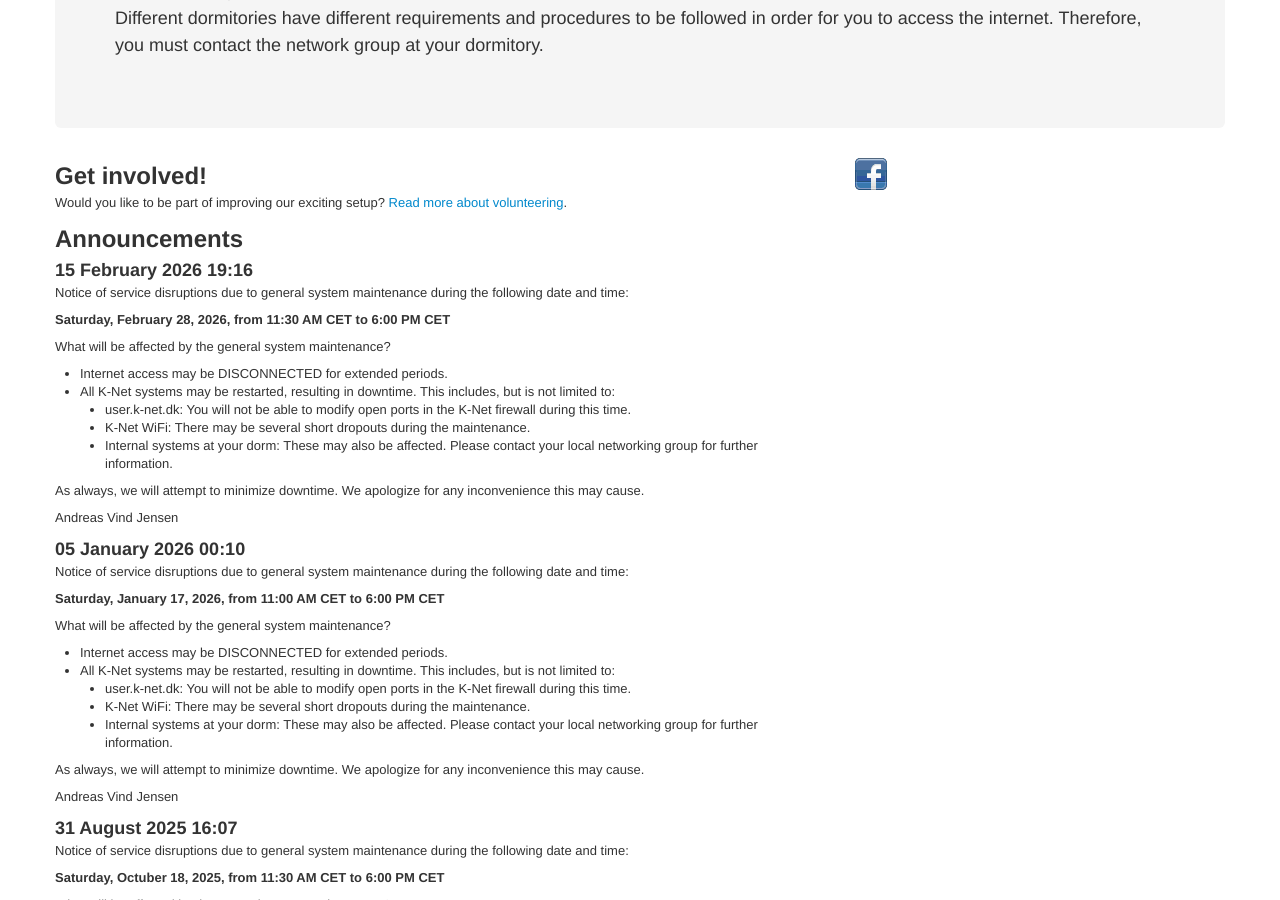
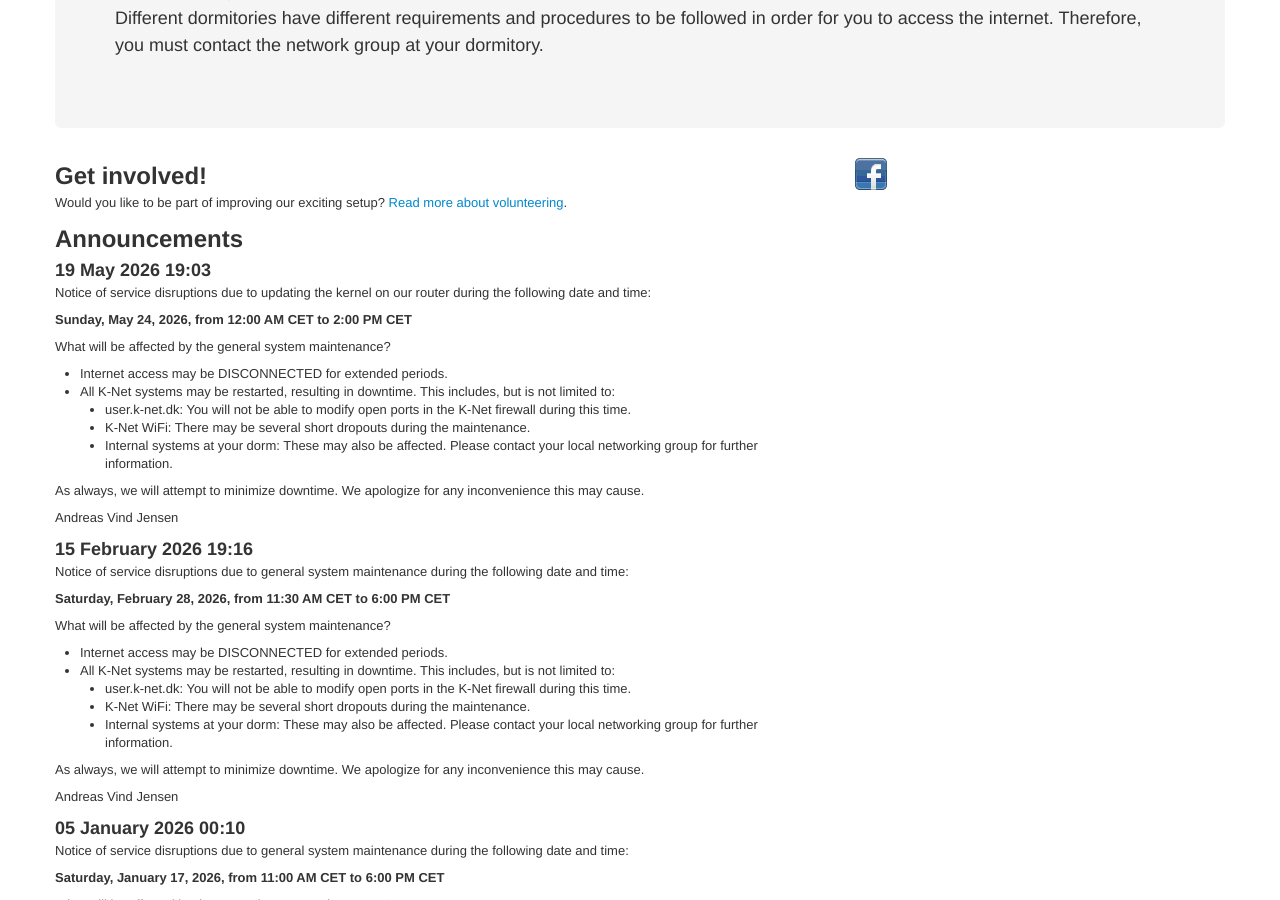
Before and after one commit to knetsystem/homepage, a Jekyll site: the page built from index.markdown, in a window 1280 px wide and 900 px high, scrolled down 328 px. Built offline with Jekyll 4.4.1, drawn with Linux system fonts in a browser that asks for light colours.

Commit message:
Add service disruption notice for May 24, 2026
Added announcement for service disruptions due to kernel updates.

```diff
--- a/index.markdown
+++ b/index.markdown
@@ -20,6 +20,22 @@ layout: default
 
 
         <h2>Announcements</h2>
+
+    <h3>19 May 2026 19:03</h3>
+    <p>Notice of service disruptions due to updating the kernel on our router during the following date and time:</p>
+    <p><b>Sunday, May 24, 2026, from 12:00 AM CET to 2:00 PM CET</b></p>
+    <p>What will be affected by the general system maintenance?</p>
+    <ul>
+      <li>Internet access may be DISCONNECTED for extended periods.</li>
+      <li>All K-Net systems may be restarted, resulting in downtime. This includes, but is not limited to:</li>
+      <ul>
+          <li>user.k-net.dk: You will not be able to modify open ports in the K-Net firewall during this time.</li>
+          <li>K-Net WiFi: There may be several short dropouts during the maintenance.</li>
+          <li>Internal systems at your dorm: These may also be affected. Please contact your local networking group for further information.</li>
+      </ul>
+    </ul>
+    <p>As always, we will attempt to minimize downtime. We apologize for any inconvenience this may cause.</p>
+    <p>Andreas Vind Jensen</p>
 
     <h3>15 February 2026 19:16</h3>
     <p>Notice of service disruptions due to general system maintenance during the following date and time:</p>
```
